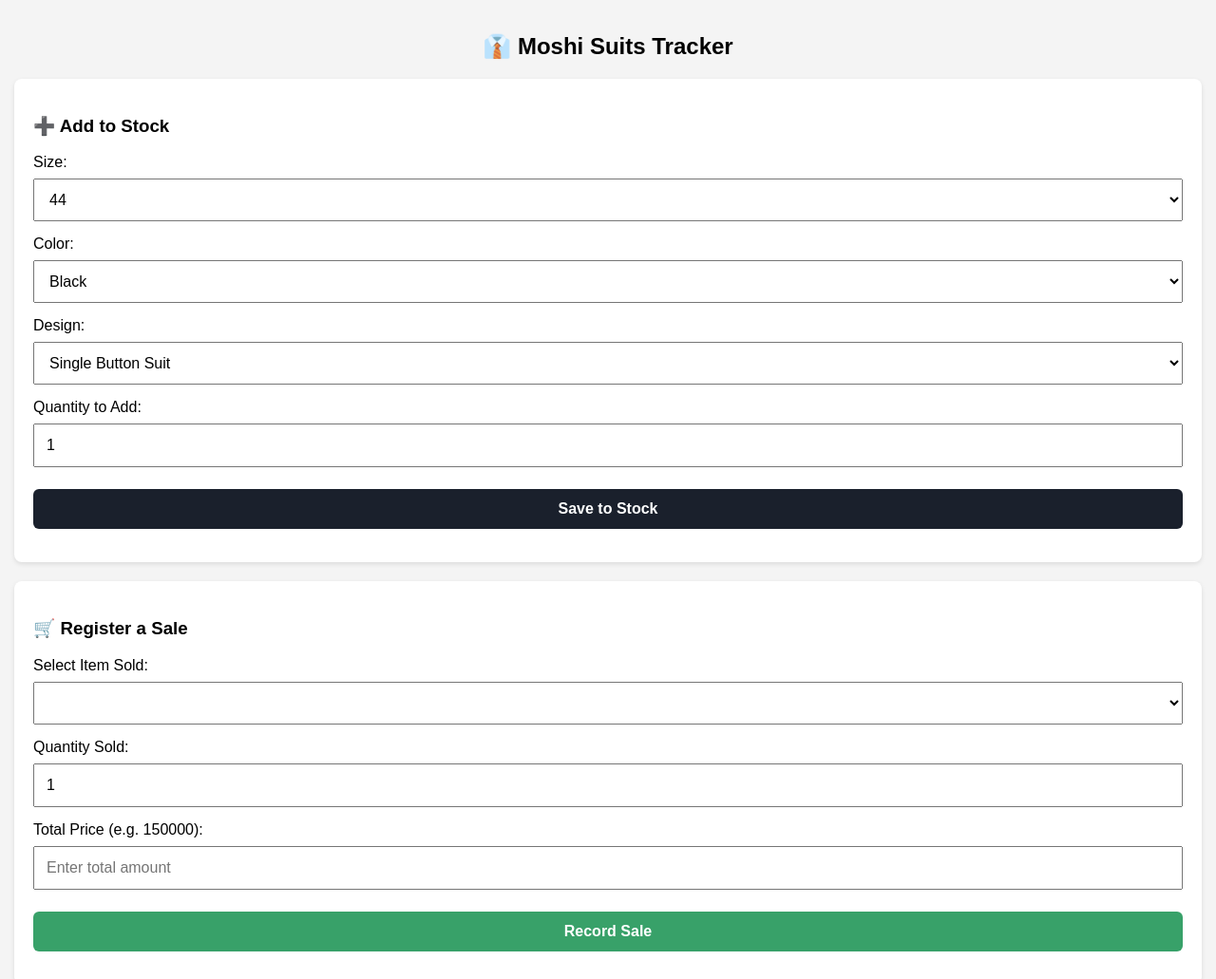
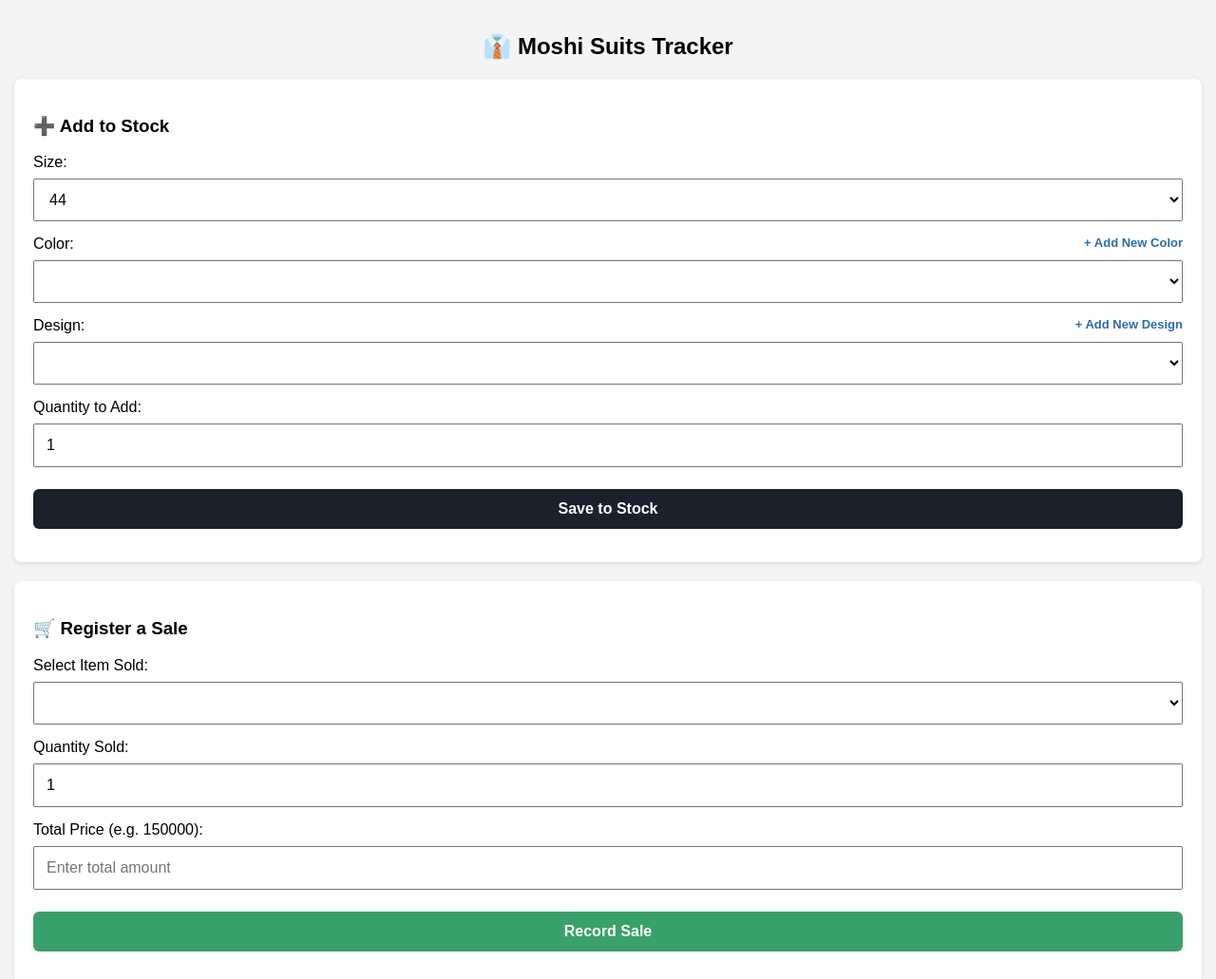
Before and after one commit to Kaligetsagency/Moshi-suits, a website: page public/index.html in a window 1280 px wide. Shown: the top 1031 px of the page at 95% size. Drawn offline with Linux system fonts and the light colour scheme; no server answers.

Commit message:
Update index.html

```diff
--- a/public/index.html
+++ b/public/index.html
@@ -17,8 +17,8 @@
         .report-box { flex: 1; min-width: 45%; background: #edf2f7; padding: 15px; border-radius: 6px; text-align: center; }
         .report-box h4 { margin: 0 0 5px 0; color: #4a5568; }
         .report-box p { margin: 0; font-size: 18px; font-weight: bold; }
+        .add-link { float: right; font-size: 13px; color: #2b6cb0; text-decoration: none; font-weight: bold; }
 
-        /* This hides entry forms when printing the page */
         @media print {
             .no-print { display: none !important; }
             body { background: white; }
@@ -40,23 +40,13 @@
             <option value="62">62</option><option value="64">64</option><option value="66">66</option>
         </select>
 
-        <label>Color:</label>
+        <label>Color: <a href="#" class="add-link" onclick="addNewColor()">+ Add New Color</a></label>
         <select id="color">
-            <option value="Black">Black</option><option value="Navy">Navy</option>
-            <option value="Grey">Grey</option><option value="Charcoal">Charcoal</option>
-            <option value="Gold">Gold</option><option value="Green">Green</option>
-            <option value="Light Blue">Light Blue</option><option value="Maroon">Maroon</option>
-            <option value="White">White</option>
-        </select>
+            </select>
 
-        <label>Design:</label>
+        <label>Design: <a href="#" class="add-link" onclick="addNewDesign()">+ Add New Design</a></label>
         <select id="design">
-            <option value="Single Button Suit">Single Button Suit</option>
-            <option value="Kaunda Suit">Kaunda Suit</option>
-            <option value="Six Button Suit">Six Button Suit</option>
-            <option value="Double Button Suit">Double Button Suit</option>
-            <option value="Taxido">Taxido (Tuxedo)</option>
-        </select>
+            </select>
 
         <label>Quantity to Add:</label>
         <input type="number" id="stock" value="1">
@@ -67,8 +57,7 @@
     <div class="card no-print">
         <h3>🛒 Register a Sale</h3>
         <label>Select Item Sold:</label>
-        <select id="saleItem">
-            </select>
+        <select id="saleItem"></select>
 
         <label>Quantity Sold:</label>
         <input type="number" id="saleQty" value="1">
@@ -83,8 +72,7 @@
         <h3>📊 Sales Reports</h3>
         <button class="print-btn no-print" onclick="window.print()">🖨️ Print Reports & Stock</button>
 
-        <div class="grid-reports" id="summaryReports">
-            </div>
+        <div class="grid-reports" id="summaryReports"></div>
 
         <h4 style="margin-top: 20px;">🔥 Top 5 Best Sellers</h4>
         <table>
@@ -102,10 +90,45 @@
     </div>
 
     <script>
-        // Load everything when the page opens
         async function loadDashboard() {
+            await fetchOptions();
             await fetchSuits();
             await fetchReports();
+        }
+
+        // Fetch dynamic colors and designs from the database
+        async function fetchOptions() {
+            const res = await fetch('/api/options');
+            const data = await res.json();
+
+            document.getElementById('color').innerHTML = data.colors.map(c => `<option value="${c.name}">${c.name}</option>`).join('');
+            document.getElementById('design').innerHTML = data.designs.map(d => `<option value="${d.name}">${d.name}</option>`).join('');
+        }
+
+        // Add a brand new color via prompt
+        async function addNewColor() {
+            const newColor = prompt("Enter the name of the new color:");
+            if(newColor && newColor.trim() !== "") {
+                await fetch('/api/colors', {
+                    method: 'POST',
+                    headers: { 'Content-Type': 'application/json' },
+                    body: JSON.stringify({ name: newColor.trim() })
+                });
+                fetchOptions(); // Refresh the list instantly
+            }
+        }
+
+        // Add a brand new design via prompt
+        async function addNewDesign() {
+            const newDesign = prompt("Enter the name of the new design (e.g., Italian Cut):");
+            if(newDesign && newDesign.trim() !== "") {
+                await fetch('/api/designs', {
+                    method: 'POST',
+                    headers: { 'Content-Type': 'application/json' },
+                    body: JSON.stringify({ name: newDesign.trim() })
+                });
+                fetchOptions(); // Refresh the list instantly
+            }
         }
 
         async function fetchSuits() {
@@ -119,10 +142,7 @@
             saleSelect.innerHTML = '<option value="">-- Select a Suit --</option>';
 
             suits.forEach(suit => {
-                // Fill Inventory Table
                 tbody.innerHTML += `<tr><td>${suit.size}</td><td>${suit.color}</td><td>${suit.design}</td><td><b>${suit.stock}</b></td></tr>`;
-
-                // Fill Sales Dropdown (only if in stock)
                 if(suit.stock > 0) {
                     saleSelect.innerHTML += `<option value="${suit.id}">Size ${suit.size} - ${suit.color} ${suit.design} (Stock: ${suit.stock})</option>`;
                 }
@@ -161,13 +181,12 @@
                 body: JSON.stringify({ suit_id, quantity, total_price })
             });
 
-            document.getElementById('salePrice').value = ''; // clear price field
+            document.getElementById('salePrice').value = '';
             alert("Sale Recorded successfully!");
             loadDashboard();
         }
 
         async function fetchReports() {
-            // Get Summaries
             const sumRes = await fetch('/api/reports/summary');
             const summary = await sumRes.json();
 
@@ -178,7 +197,6 @@
                 <div class="report-box"><h4>This Year</h4><p>${summary.yearly.qty} items<br>TSh ${summary.yearly.revenue}</p></div>
             `;
 
-            // Get Best Sellers
             const bestRes = await fetch('/api/reports/bestsellers');
             const bestSellers = await bestRes.json();
 
@@ -189,7 +207,7 @@
             });
         }
 
-        loadDashboard(); // Run on startup
+        loadDashboard();
     </script>
 </body>
-    </html>
+</html>
```
